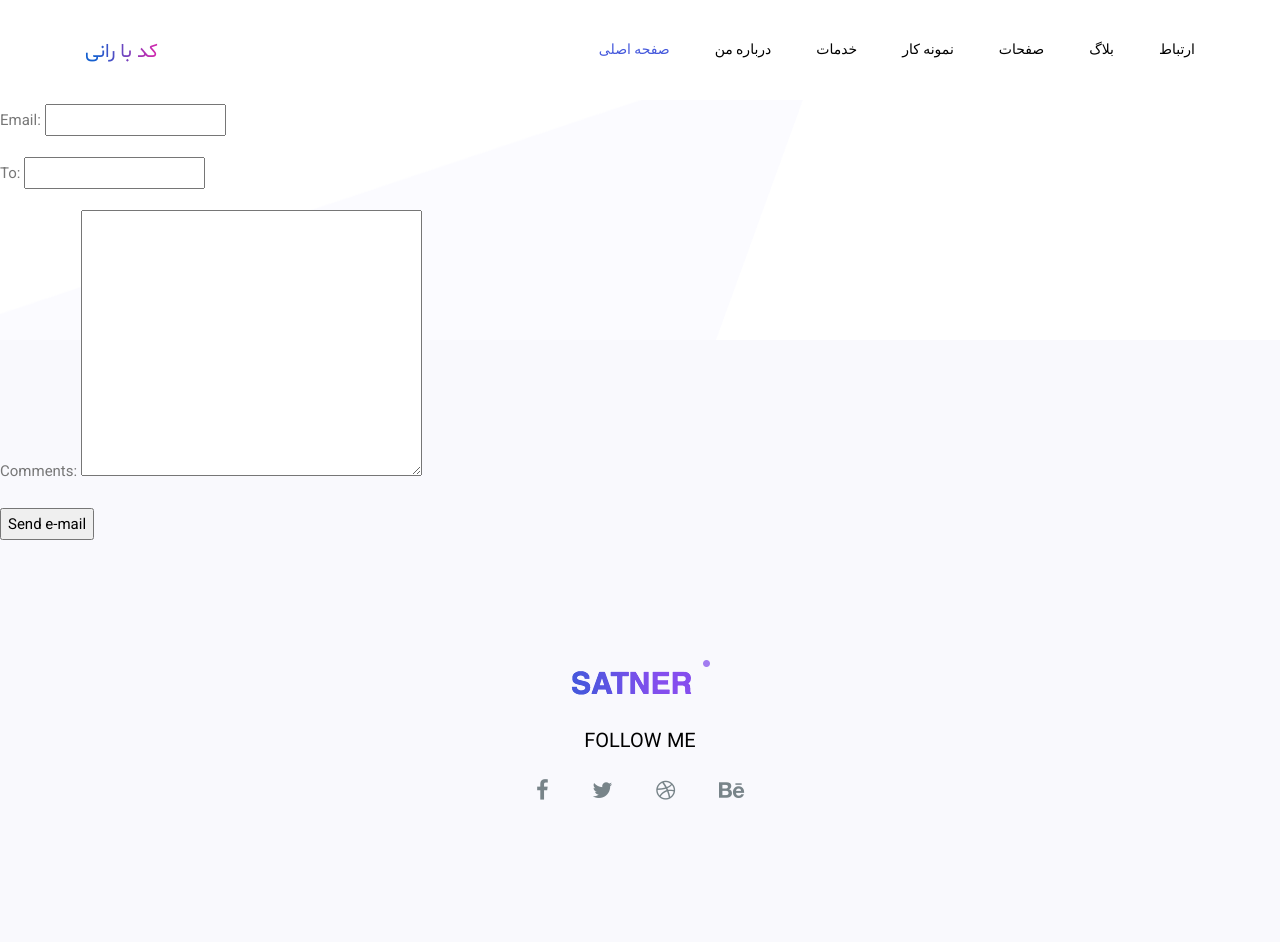
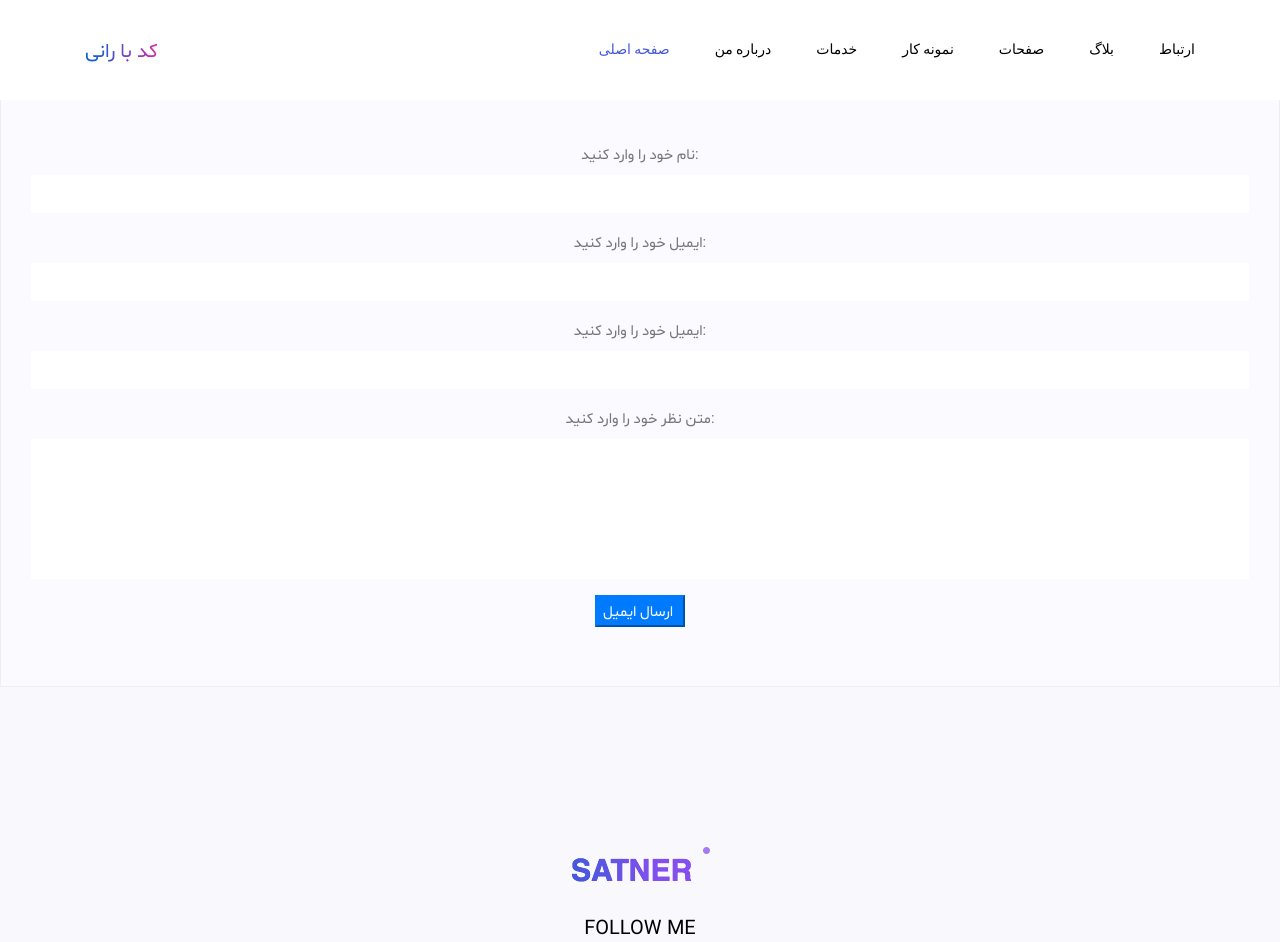
Before and after one commit to xani1996/myblog, a Django app: template blog/templates/blog/post/share.html in a window 1280 px wide. Shown: the top 942 px of that part. Run offline with Django 5.2, Linux system fonts and the light colour scheme; the template is opened without the code that fills it: values named after a table or form of the project are taken from there, others are empty; the page is wider than the window, and the part outside it is not shown; some libraries are stand-ins or nearby versions; some web fonts are replaced.

Commit message:
style share by email form and form.py

```diff
--- a/blog/forms.py
+++ b/blog/forms.py
@@ -3,10 +3,12 @@
 
 
 class EmailPostForm(forms.Form):
-    name = forms.CharField(max_length=80)
-    email = forms.EmailField()
-    to = forms.EmailField()
-    comments = forms.CharField(required=False, widget=forms.Textarea)
+    name = forms.CharField(max_length=80, label='نام خود را وارد کنید',
+                           widget=forms.TextInput(attrs={'class': 'form-control form text-right'}))
+    email = forms.EmailField(label='ایمیل خود را وارد کنید', widget=forms.EmailInput(attrs={'class': 'form-control text-right'}))
+    to = forms.EmailField(label='ایمیل خود را وارد کنید', widget=forms.EmailInput(attrs={'class': 'form-control text-right'}))
+    comments = forms.CharField(required=False, widget=forms.Textarea(attrs={'class': 'form-control text-right'}),
+                               label='متن نظر خود را وارد کنید')
 
 
 class CommentForm(forms.ModelForm):
@@ -15,7 +17,9 @@
         fields = ['name', 'email', 'body']
         widgets = {
             'name': forms.TextInput(attrs={'class': 'form-control text-right', 'placeholder': 'نام خود را وارد کنید'}),
-            'email': forms.EmailInput(attrs={'class': 'form-control text-right', 'placeholder': 'ایمیل خود را وارد کنید'}),
-            'body': forms.Textarea(attrs={'class': 'form-control text-right', 'placeholder': 'متن نظر خود را وارد کنید'}),
+            'email': forms.EmailInput(
+                attrs={'class': 'form-control text-right', 'placeholder': 'ایمیل خود را وارد کنید'}),
+            'body': forms.Textarea(
+                attrs={'class': 'form-control text-right', 'placeholder': 'متن نظر خود را وارد کنید'}),
 
         }
--- a/blog/templates/blog/post/share.html
+++ b/blog/templates/blog/post/share.html
@@ -8,10 +8,12 @@
                     <div class="col-lg-8 posts-list">
                         <div class="single-post row">
                              <div class="col-lg-9 col-md-9 blog_details text-center ">
-                            <h1>E-mail successfully sent</h1>
+                            <h1>ایمیل شما با موفقیت ارسال شد</h1>
                             <p>
-                                "{{ post.title }}" was successfully sent to {{ form.cleaned_data.to }}.
+                                پست {{ post.title }} با موفقیت به {{ form.cleaned_data.to }} ارسال شد
                             </p>
+                                 <a class="button " href="{{ post.get_absolute_url }}">برگشت به صفحه قبل
+                                 </a>
                         </div>
                         </div>
                     </div>
@@ -19,11 +21,13 @@
             </div>
         </section>
     {% else %}
-        <h1>Share "{{ post.title }}" by e-mail</h1>
-        <form method="post">
+        <h1>اشتراک گذاری "{{ post.title }}" با ایمیل </h1>
+        <form class="comment-form" method="post">
+        <div class="form-group ">
             {{ form.as_p }}
             {% csrf_token %}
-            <input type="submit" value="Send e-mail">
+            <input class="button btn-primary" type="submit" value="ارسال ایمیل ">
+            </div>
         </form>
     {% endif %}
 {% endblock %}
```
Also changed, not shown: blog/templatetags/blog_tags.py (line endings or trailing spaces).
